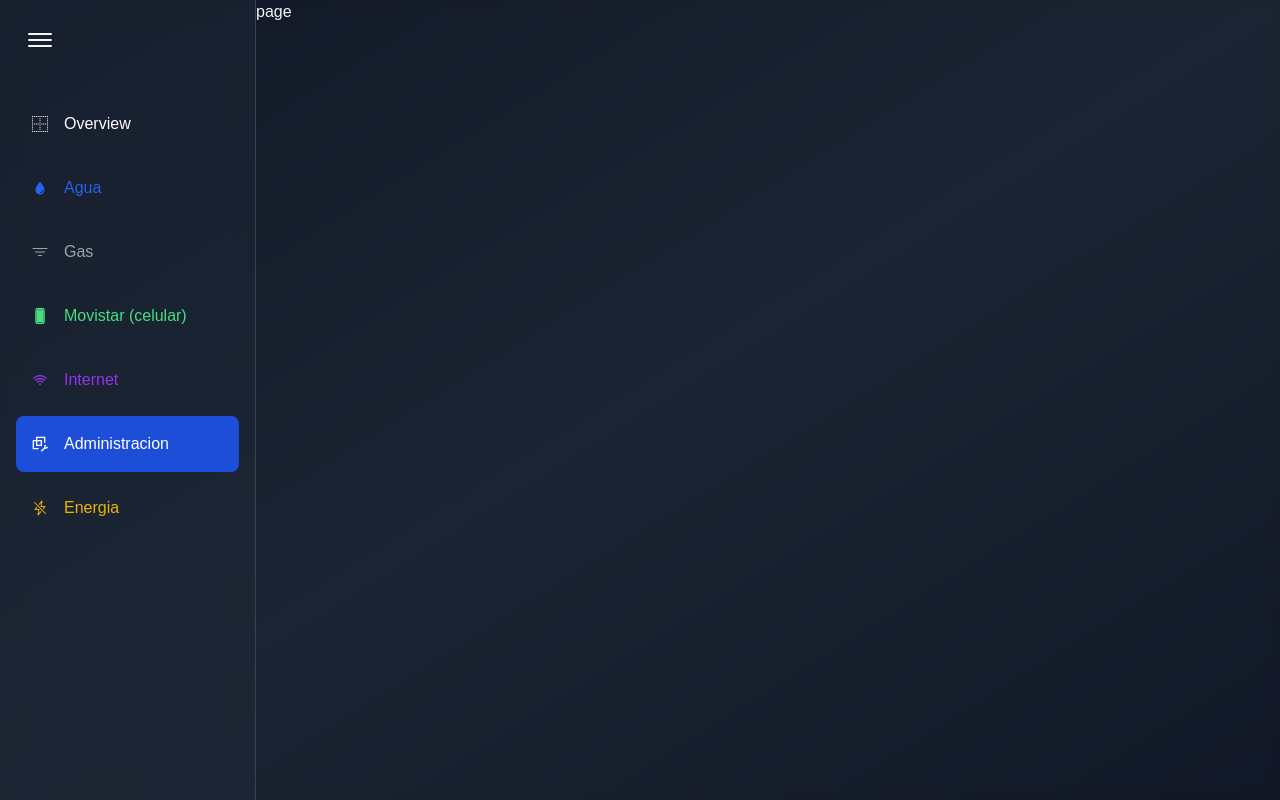
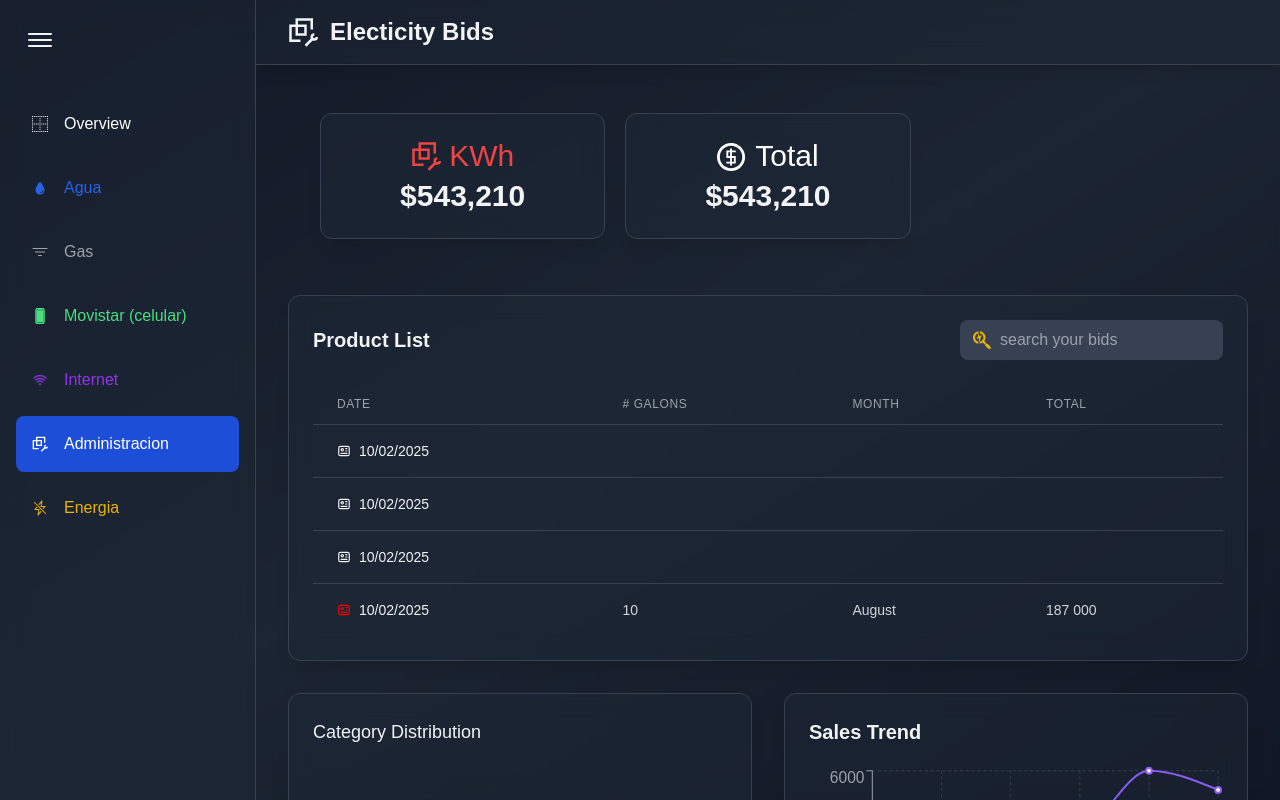
Before and after one commit to ciscojuan/sistema-contable, a Next.js app: page /dashboard/maintenance in a window 1280 px wide. Built offline with nearby package versions, Linux system fonts and the light colour scheme.

Commit message:
pages template complete succesfull

```diff
--- a/src/app/dashboard/gas/page.tsx
+++ b/src/app/dashboard/gas/page.tsx
@@ -5,7 +5,7 @@ import { ImCoinDollar } from 'react-icons/im';
 
 const cardProps = {
   icon: [ <FaFireFlameCurved />, <ImCoinDollar />,],
-  color: ["text-yellow-500", "text-white"],
+  color: ["text-gray-500", "text-white"],
 };
 
 export default function GasPage () {
--- a/src/app/dashboard/internet/page.tsx
+++ b/src/app/dashboard/internet/page.tsx
@@ -1,7 +1,45 @@
-import React from 'react'
+import { Card, Graphs, Table, TopMenu } from "@/components";
+import React from "react";
+import { ImCoinDollar } from "react-icons/im";
+import { IoWifiSharp } from "react-icons/io5";
+
+const cardProps = {
+  icon: [<IoWifiSharp />, <ImCoinDollar />],
+  color: ["text-purple-500", "text-white"],
+};
 
 export default function InternetPage() {
   return (
-    <div>Internet</div>
-  )
+    <>
+      <TopMenu title="Gas Bids" icon={cardProps.icon[0]} />
+      <div className="max-w-7xl mx-auto py-6 px-4 lg:px-8">
+        {/* Cards */}
+        <div
+          className="grid grid-cols-1 gap-5 sm:grid-cols-2  md:grid-cols-3 xl:grid-cols-3 mb-8 max-w-7xl mx-auto py-6 px-4 lg:px-8 "
+          style={{ opacity: 1, willChange: "auto", transform: "none" }}
+        >
+          <Card
+            icon={cardProps.icon[0]}
+            color={cardProps.color[0]}
+            title="KWh"
+          />
+          <Card
+            icon={cardProps.icon[1]}
+            color={cardProps.color[1]}
+            title="Total"
+          />
+        </div>
+
+        {/* table */}
+        <Table />
+
+        {/* widgets */}
+        <div className="grid grid-col-1 lg:grid-cols-2 gap-8">
+          <Graphs.CircleChart />
+          <Graphs.LinearChart />
+          <Graphs.BarChart />
+        </div>
+      </div>
+    </>
+  );
 }
--- a/src/app/dashboard/maintenance/page.tsx
+++ b/src/app/dashboard/maintenance/page.tsx
@@ -1,5 +1,44 @@
+import { Card, Graphs, Table, TopMenu } from "@/components";
 import React from "react";
+import { GrVmMaintenance } from "react-icons/gr";
+import { ImCoinDollar } from "react-icons/im";
 
+const cardProps = {
+  icon: [<GrVmMaintenance />, <ImCoinDollar />],
+  color: ["text-red-500", "text-white"],
+};
 export default function MaintenancePage() {
-  return <div>page</div>;
+  return (
+    <>
+      <TopMenu title="Electicity Bids" icon={cardProps.icon[0]} />
+      <div className="max-w-7xl mx-auto py-6 px-4 lg:px-8">
+        {/* Cards */}
+        <div
+          className="grid grid-cols-1 gap-5 sm:grid-cols-2  md:grid-cols-3 xl:grid-cols-3 mb-8 max-w-7xl mx-auto py-6 px-4 lg:px-8 "
+          style={{ opacity: 1, willChange: "auto", transform: "none" }}
+        >
+          <Card
+            icon={cardProps.icon[0]}
+            color={cardProps.color[0]}
+            title="KWh"
+          />
+          <Card
+            icon={cardProps.icon[1]}
+            color={cardProps.color[1]}
+            title="Total"
+          />
+        </div>
+
+        {/* table */}
+        <Table />
+
+        {/* widgets */}
+        <div className="grid grid-col-1 lg:grid-cols-2 gap-8">
+          <Graphs.CircleChart />
+          <Graphs.LinearChart />
+          <Graphs.BarChart />
+        </div>
+      </div>
+    </>
+  );
 }
--- a/src/app/dashboard/mobil/page.tsx
+++ b/src/app/dashboard/mobil/page.tsx
@@ -1,7 +1,43 @@
+import { Card, Graphs, Table, TopMenu } from '@/components';
 import React from 'react'
+import { FaMobileAlt } from 'react-icons/fa';
+import { ImCoinDollar } from 'react-icons/im';
+const cardProps = {
+  icon: [<FaMobileAlt />, <ImCoinDollar />],
+  color: ["text-green-500", "text-white"],
+};
+export default function MobilPage() {
+return (
+    <>
+      <TopMenu title="Electicity Bids" icon={cardProps.icon[0]} />
+      <div className="max-w-7xl mx-auto py-6 px-4 lg:px-8">
+        {/* Cards */}
+        <div
+          className="grid grid-cols-1 gap-5 sm:grid-cols-2  md:grid-cols-3 xl:grid-cols-3 mb-8 max-w-7xl mx-auto py-6 px-4 lg:px-8 "
+          style={{ opacity: 1, willChange: "auto", transform: "none" }}
+        >
+          <Card
+            icon={cardProps.icon[0]}
+            color={cardProps.color[0]}
+            title="KWh"
+          />
+          <Card
+            icon={cardProps.icon[1]}
+            color={cardProps.color[1]}
+            title="Total"
+          />
+        </div>
 
-export default function MobilPage() {
-  return (
-    <div>Mobil</div>
-  )
+        {/* table */}
+        <Table />
+
+        {/* widgets */}
+        <div className="grid grid-col-1 lg:grid-cols-2 gap-8">
+          <Graphs.CircleChart />
+          <Graphs.LinearChart />
+          <Graphs.BarChart />
+        </div>
+      </div>
+    </>
+  );
 }
```
